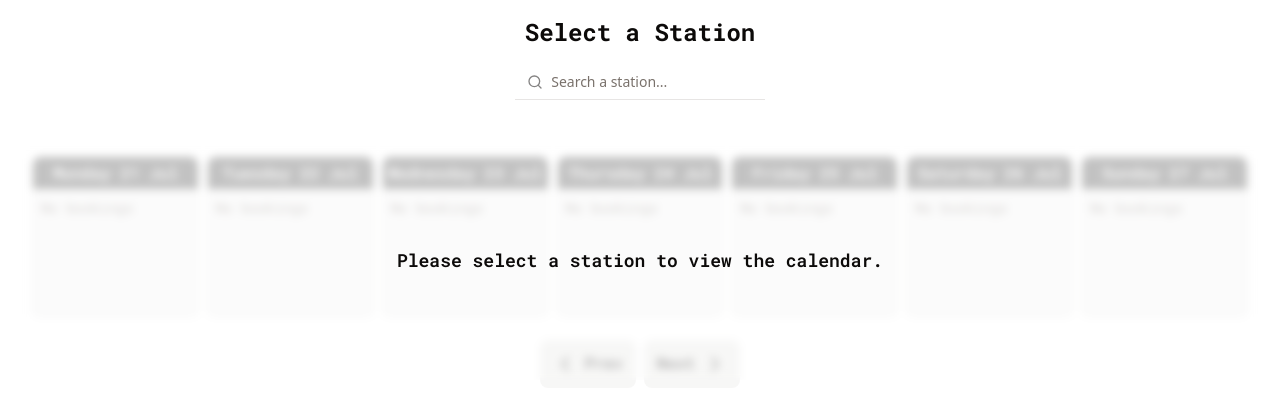
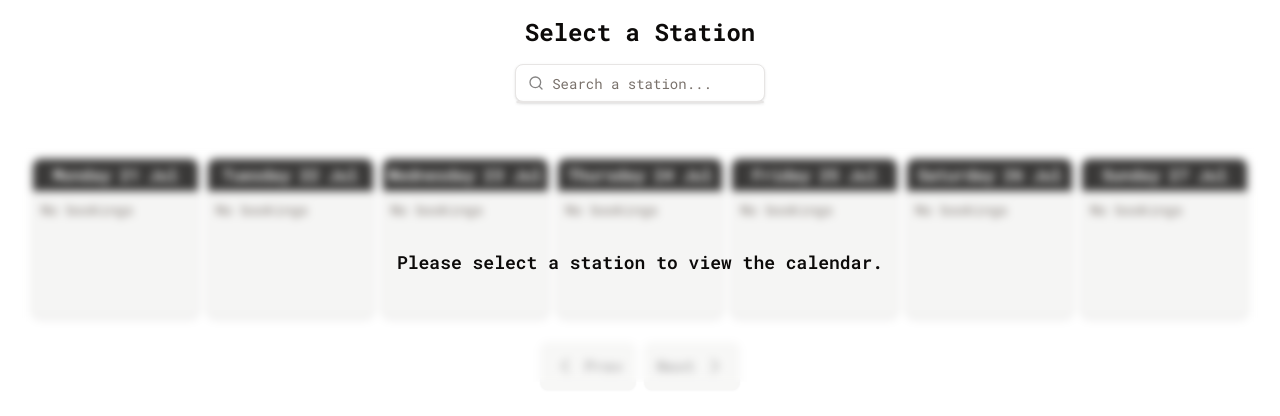
Before and after one commit to gabgabb/van-calendar, a Next.js app: page / in a window 1280 px wide. Shown: the top 416 px of the page. Built offline with nearby package versions, Linux system fonts and the light colour scheme.

Commit message:
Add component to discharge CalendarView.tx Change design

```diff
--- a/package.json
+++ b/package.json
@@ -23,6 +23,7 @@
         "react-dom": "19.1.0",
         "sonner": "^2.0.6",
         "tailwind-merge": "^3.3.1",
+        "tw-animate-css": "^1.3.6",
         "zustand": "^5.0.6"
     },
     "devDependencies": {
--- a/src/app/globals.css
+++ b/src/app/globals.css
@@ -1,4 +1,5 @@
 @import "tailwindcss";
+@import "tw-animate-css";
 
 @custom-variant dark (&:is(.dark *));
 
@@ -40,6 +41,7 @@
   --radius-md: calc(var(--radius) - 2px);
   --radius-lg: var(--radius);
   --radius-xl: calc(var(--radius) + 4px);
+  --animation-ping-1: var(--animate-ping); /* ping 1s cubic-bezier(0, 0, 0.2, 1) infinite */
 }
 
 :root {
--- a/src/components/Autocomplete.tsx
+++ b/src/components/Autocomplete.tsx
@@ -115,7 +115,7 @@ export default function Autocomplete() {
 
     return (
         <Command
-            className="relative flex w-full max-w-md items-center gap-1"
+            className="relative flex w-full max-w-md items-center border font-mono shadow"
             ref={containerRef}
         >
             <div className="flex w-full">
@@ -137,15 +137,15 @@ export default function Autocomplete() {
                 )}
             </div>
 
-            <div className="absolute top-full left-1/2 z-20 mt-2 w-full -translate-x-1/2">
+            <div className="bg-background absolute top-full left-1/2 z-20 w-full -translate-x-1/2 rounded-md border shadow-sm">
                 {loading && hasSearched && (
-                    <div className="bg-background flex justify-center rounded-md border p-4 shadow-md">
+                    <div className="flex justify-center p-2">
                         <Loader2 className="text-chart-3 size-6 animate-spin" />
                     </div>
                 )}
 
                 {!loading && filteredResults.length > 0 && (
-                    <CommandGroup className="bg-background rounded-md border shadow-md">
+                    <CommandGroup>
                         {filteredResults.map((station) => (
                             <CommandItem
                                 key={station.id}
@@ -158,7 +158,7 @@ export default function Autocomplete() {
                 )}
 
                 {!loading && hasSearched && filteredResults.length === 0 && (
-                    <CommandEmpty className="bg-background rounded-md border p-2 shadow-md">
+                    <CommandEmpty className="bg-background rounded-md border p-2">
                         No results found.
                     </CommandEmpty>
                 )}
--- /dev/null
+++ b/src/components/BookingDialog.tsx
@@ -0,0 +1,86 @@
+"use client";
+
+import {
+    Dialog,
+    DialogContent,
+    DialogHeader,
+    DialogTitle,
+} from "@/components/ui/dialog";
+import { Booking } from "@/lib/types";
+import { format, differenceInCalendarDays, parse } from "date-fns";
+import React, { useEffect, useState } from "react";
+import { Skeleton } from "@/components/ui/skeleton";
+
+type Props = {
+    booking: Booking;
+    onClose: () => void;
+};
+
+const BookingDialog: React.FC<Props> = ({ booking, onClose }) => {
+    // Normalize dates to a fake year to avoid issues with year differences
+    const normalizeToFakeYear = (dateStr: string) =>
+        parse(
+            format(new Date(dateStr), "MM-dd"),
+            "MM-dd",
+            new Date("2000-01-01"),
+        );
+
+    const duration = differenceInCalendarDays(
+        normalizeToFakeYear(booking.endDate),
+        normalizeToFakeYear(booking.startDate),
+    );
+
+    const [stationName, setStationName] = useState<string | null>(null);
+
+    useEffect(() => {
+        if (!booking.pickupReturnStationId) {
+            setStationName("Unknown");
+            return;
+        }
+
+        fetch(
+            `${process.env.API_URL}/stations/${booking.pickupReturnStationId}`,
+        )
+            .then((res) => res.json())
+            .then((data) => setStationName(data.name || "Unknown"))
+            .catch(() => setStationName("Unknown"));
+    }, [booking.pickupReturnStationId]);
+
+    return (
+        <Dialog open onOpenChange={onClose}>
+            <DialogContent className="font-mono">
+                <DialogHeader>
+                    <DialogTitle>Booking Details</DialogTitle>
+                </DialogHeader>
+                <div className="space-y-2 text-sm">
+                    <p>
+                        <strong>Customer:</strong> {booking.customerName}
+                    </p>
+                    <p>
+                        <strong>From:</strong>{" "}
+                        {format(new Date(booking.startDate), "PP")}
+                    </p>
+                    <p>
+                        <strong>To:</strong>{" "}
+                        {format(new Date(booking.endDate), "PP")}
+                    </p>
+                    <p>
+                        <strong>Duration:</strong> {duration} day(s)
+                    </p>
+                    {stationName === null ? (
+                        <div className="flex items-center gap-2">
+                            <strong>Station:</strong>
+                            <Skeleton className="h-5 w-20" />
+                        </div>
+                    ) : (
+                        <p>
+                            <strong>Station:</strong> {stationName}
+                        </p>
+                    )}
+                </div>
+            </DialogContent>
+        </Dialog>
+    );
+};
+
+export default BookingDialog;
--- /dev/null
+++ b/src/components/CalendarDay.tsx
@@ -0,0 +1,71 @@
+import { format } from "date-fns";
+import { Booking } from "@/lib/types";
+import React, { useState } from "react";
+import BookingDialog from "./BookingDialog";
+
+type Props = {
+    day: Date;
+    bookings: Booking[];
+};
+
+const CalendarDay: React.FC<Props> = ({ day, bookings }) => {
+    const [selectedBooking, setSelectedBooking] = useState<Booking | null>(
+        null,
+    );
+
+    const handleClick = (booking: Booking) => setSelectedBooking(booking);
+    const hasBookings = bookings.length > 0;
+
+    return (
+        <div
+            className={`transition-color h-40 rounded-md border shadow-sm transition-shadow ${
+                hasBookings
+                    ? "bg-card hover:bg-card/80 text-green-800 transition-colors hover:shadow-lg"
+                    : "bg-muted text-muted-foreground cursor-not-allowed"
+            }`}
+        >
+            <div className="border-border hover:border-border text-secondary bg-card-foreground/80 rounded-t-md border-b p-1 text-center font-semibold">
+                {format(day, "EEEE dd MMM")}
+            </div>
+
+            {hasBookings ? (
+                <div className="scrollbar-none h-30 overflow-y-auto">
+                    <ul className="space-y-1 px-2 py-2 text-sm">
+                        {bookings.map((b) => {
+                            const isStart =
+                                format(new Date(b.startDate), "MM-dd") ===
+                                format(day, "MM-dd");
+                            const color = isStart
+                                ? "bg-green-500"
+                                : "bg-red-500";
+
+                            return (
+                                <li
+                                    key={b.id}
+                                    onClick={() => handleClick(b)}
+                                    className="flex w-max cursor-pointer items-center gap-2 rounded-md border px-2 py-1 transition-transform duration-150 hover:scale-103 hover:opacity-90 hover:shadow"
+                                >
+                                    <span
+                                        className={`size-2 animate-pulse rounded-full ${color}`}
+                                    />
+                                    <span>{b.customerName}</span>
+                                </li>
+                            );
+                        })}
+                    </ul>
+                </div>
+            ) : (
+                <p className="px-2 py-2 text-sm">No bookings</p>
+            )}
+
+            {selectedBooking && (
+                <BookingDialog
+                    booking={selectedBooking}
+                    onClose={() => setSelectedBooking(null)}
+                />
+            )}
+        </div>
+    );
+};
+
+export default CalendarDay;
--- /dev/null
+++ b/src/components/CalendarGrid.tsx
@@ -0,0 +1,36 @@
+import CalendarDay from "./CalendarDay";
+import { Booking } from "@/lib/types";
+import { format } from "date-fns";
+import React from "react";
+
+type Props = {
+    days: Date[];
+    bookings: Booking[];
+};
+
+const CalendarGrid: React.FC<Props> = ({ days, bookings }) => {
+    const bookingsForDay = (day: Date) => {
+        return bookings.filter((b) => {
+            const start = new Date(b.startDate);
+            const end = new Date(b.endDate);
+            return (
+                format(start, "MM-dd") === format(day, "MM-dd") ||
+                format(end, "MM-dd") === format(day, "MM-dd")
+            );
+        });
+    };
+
+    return (
+        <div className="grid grid-cols-1 gap-2 sm:grid-cols-2 md:grid-cols-4 lg:grid-cols-7">
+            {days.map((day) => (
+                <CalendarDay
+                    key={day.toISOString()}
+                    day={day}
+                    bookings={bookingsForDay(day)}
+                />
+            ))}
+        </div>
+    );
+};
+
+export default CalendarGrid;
--- a/src/components/CalendarView.tsx
+++ b/src/components/CalendarView.tsx
@@ -1,12 +1,13 @@
 "use client";
 
-import { useEffect, useMemo, useState } from "react";
-import { addDays, format, startOfWeek } from "date-fns";
+import React, { useEffect, useMemo, useState } from "react";
+import { addDays, startOfWeek } from "date-fns";
 import { useStationStore } from "@/store/station";
 import { ChevronLeft, ChevronRight } from "lucide-react";
 import { Booking } from "@/lib/types";
+import CalendarGrid from "@/components/CalendarGrid";
 
-export default function CalendarView() {
+const CalendarView: React.FC = () => {
     const selectedStation = useStationStore((s) => s.selectedStation);
 
     const [currentWeekStart, setCurrentWeekStart] = useState(
@@ -22,113 +23,45 @@ export default function CalendarView() {
     useEffect(() => {
         if (!selectedStation) return;
 
-        fetch(
-            `https://605c94c36d85de00170da8b4.mockapi.io/stations/${selectedStation.id}`,
-        )
+        fetch(`${process.env.API_URL}/stations/${selectedStation.id}`)
             .then((res) => res.json())
             .then((data) => setBookings(data.bookings || []))
             .catch(() => setBookings([]));
     }, [selectedStation]);
 
-    const goToPreviousWeek = () => {
-        setCurrentWeekStart((prev) => addDays(prev, -7));
-    };
-
-    const goToNextWeek = () => {
-        setCurrentWeekStart((prev) => addDays(prev, 7));
-    };
-
-    const bookingsForDay = (day: Date) => {
-        return bookings.filter((b) => {
-            const start = new Date(b.startDate);
-            const end = new Date(b.endDate);
-            return (
-                format(start, "MM-dd") === format(day, "MM-dd") ||
-                format(end, "MM-dd") === format(day, "MM-dd")
-            );
-        });
-    };
-
-    const handleBookingClick = (booking: Booking) => {
-        alert(`Booking details:\n\nCustomer: ${booking.customerName}\nFrom: ${booking.startDate}\nTo: ${booking.endDate}`);
-        // replace with modal or route navigation later
-    };
-
     return (
         <div className="relative space-y-6 rounded-md p-4 font-mono">
             {!selectedStation && (
                 <div className="absolute inset-0 z-10 flex items-center justify-center backdrop-blur-xs">
-                    <p className="text-center font-mono text-lg font-semibold">
+                    <p className="text-center text-lg font-semibold">
                         Please select a station to view the calendar.
                     </p>
                 </div>
             )}
+            <CalendarGrid days={days} bookings={bookings} />
 
             <div
-                className={`grid grid-cols-1 gap-2 sm:grid-cols-2 md:grid-cols-4 lg:grid-cols-7 ${
-                    !selectedStation
-                        ? "pointer-events-none opacity-30 select-none"
-                        : ""
-                }`}
-            >
-                {days.map((day) => {
-                    const dailyBookings = bookingsForDay(day);
-                    const hasBookings = dailyBookings.length > 0;
-
-                    return (
-                        <div
-                            key={day.toISOString()}
-                            className={`transition-color h-40 rounded-md border shadow-sm transition-shadow ${
-                                hasBookings
-                                    ? "bg-card hover:bg-card/80 cursor-pointer text-green-800 transition-colors hover:shadow-lg"
-                                    : "bg-muted text-muted-foreground cursor-not-allowed"
-                            }`}
-                        >
-                            <div className="border-border hover:border-border text-secondary bg-card-foreground/80 mb-2 rounded-t-md border-b p-1 text-center font-semibold">
-                                {format(day, "EEEE dd MMM")}
-                            </div>
-                            {hasBookings ? (
-                                <ul className="space-y-1 text-sm px-2">
-                                    {dailyBookings.map((b) => (
-                                        <li
-                                            key={b.id}
-                                            onClick={() =>
-                                                handleBookingClick(b)
-                                            }
-                                            className="cursor-pointer underline hover:opacity-70"
-                                        >
-                                            {b.customerName}
-                                        </li>
-                                    ))}
-                                </ul>
-                            ) : (
-                                <p className="text-sm px-2">No bookings</p>
-                            )}
-                        </div>
-                    );
-                })}
-            </div>
-
-            <div
-                className={`flex items-center justify-center gap-2 font-bold ${
-                    !selectedStation ? "pointer-events-none opacity-30" : ""
-                }`}
+                className={`flex items-center justify-center gap-2 font-bold ${!selectedStation ? "pointer-events-none opacity-30" : ""}`}
             >
                 <button
-                    onClick={goToPreviousWeek}
-                    className="bg-input hover:bg-input/70 flex h-12 w-24 cursor-pointer items-center justify-center gap-2 rounded-md px-2 py-1 transition-colors"
+                    onClick={() =>
+                        setCurrentWeekStart((prev) => addDays(prev, -7))
+                    }
+                    className="bg-input hover:bg-input/70 flex h-12 w-24 cursor-pointer items-center justify-center gap-2 rounded-md shadow"
                 >
-                    <ChevronLeft />
-                    <span className="mb-0.5">Prev </span>
+                    <ChevronLeft /> Prev
                 </button>
                 <button
-                    onClick={goToNextWeek}
-                    className="bg-input hover:bg-input/70 flex h-12 w-24 cursor-pointer items-center justify-center gap-2 rounded-md px-2 py-1 transition-colors"
+                    onClick={() =>
+                        setCurrentWeekStart((prev) => addDays(prev, 7))
+                    }
+                    className="bg-input hover:bg-input/70 flex h-12 w-24 cursor-pointer items-center justify-center gap-2 rounded-md shadow"
                 >
-                    <span className="mb-0.5">Next </span>
-                    <ChevronRight />
+                    Next <ChevronRight />
                 </button>
             </div>
         </div>
     );
-}
+};
+
+export default CalendarView;
--- a/src/components/ui/command.tsx
+++ b/src/components/ui/command.tsx
@@ -67,7 +67,7 @@ function CommandInput({
     return (
         <div
             data-slot="command-input-wrapper"
-            className="flex h-9 w-full items-center gap-2 border-b px-3"
+            className="flex h-9 w-full items-center gap-2 px-3"
         >
             <SearchIcon className="size-4 shrink-0 opacity-50" />
             <CommandPrimitive.Input
--- a/src/components/ui/dialog.tsx
+++ b/src/components/ui/dialog.tsx
@@ -69,9 +69,9 @@ function DialogContent({
                 {showCloseButton && (
                     <DialogPrimitive.Close
                         data-slot="dialog-close"
-                        className="ring-offset-background focus:ring-ring data-[state=open]:bg-accent data-[state=open]:text-muted-foreground absolute top-4 right-4 rounded-xs opacity-70 transition-opacity hover:opacity-100 focus:ring-2 focus:ring-offset-2 focus:outline-hidden disabled:pointer-events-none [&_svg]:pointer-events-none [&_svg]:shrink-0 [&_svg:not([class*='size-'])]:size-4"
+                        className="ring-offset-background focus:ring-ring data-[state=open]:bg-accent data-[state=open]:text-muted-foreground absolute top-4 right-4 rounded-xs opacity-70 transition-opacity hover:opacity-100 focus:ring-2 focus:ring-offset-2 focus:outline-hidden [&_svg]:shrink-0 [&_svg:not([class*='size-'])]:size-4"
                     >
-                        <XIcon />
+                        <XIcon className={"cursor-pointer"} />
                         <span className="sr-only">Close</span>
                     </DialogPrimitive.Close>
                 )}
--- a/src/lib/types.ts
+++ b/src/lib/types.ts
@@ -8,5 +8,5 @@ export type Booking = {
     startDate: string;
     endDate: string;
     customerName: string;
-    pickupLocation: string;
+    pickupReturnStationId: string;
 };
```
Also changed, not shown: 1 other file (tests, documents, lock files or other folders).
